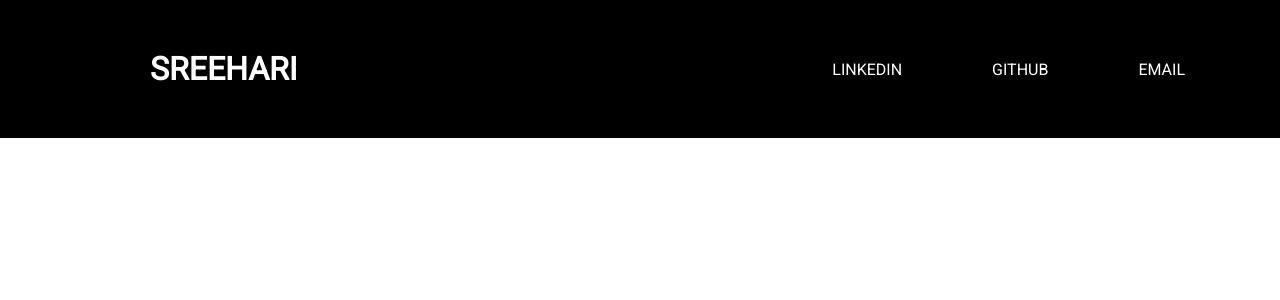
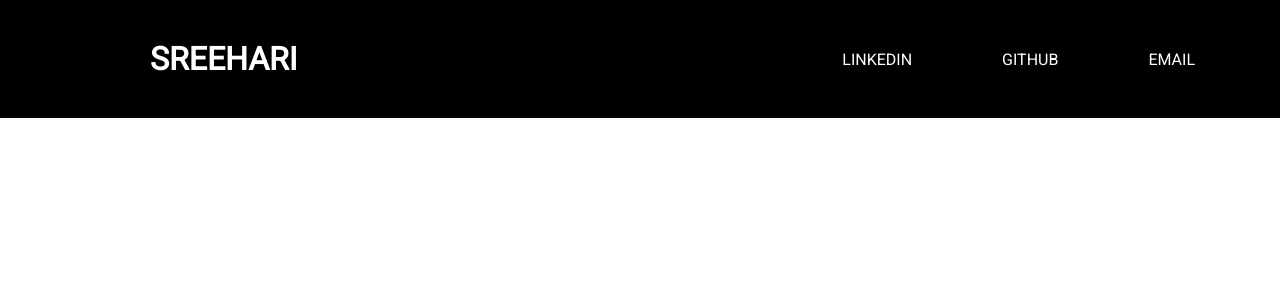
Before and after one commit to sree-shp/my-portfolio, a React (Create React App) app: page / in a window 1280 px wide. Shown: the top 300 px of the page. Built offline with nearby package versions, Linux system fonts and the light colour scheme.

Commit message:
minor changes on navbar

```diff
--- a/src/Navbar/Navbar.css
+++ b/src/Navbar/Navbar.css
@@ -4,7 +4,7 @@
     background-color: black;
     font-family: 'Roboto', sans-serif;
     color: white;
-    padding: 50px;
+    padding: 40px 40px 40px 150px;
     display: flex;
     animation: 1s ease 2s backwards fadeIn;
 }
@@ -15,19 +15,16 @@
     color: inherit;
     font-size: 2rem;
     font-weight: 600;
-    padding-left: 100px;
-
 }
-
 
 .link-text{
     text-decoration: none;
     color: inherit;
     padding: 10px 45px 0px;
-
+    font-weight: 500;
 }
 
 .link-text:hover{
-    transform: scale(1.5,1.5);
+    transform: scale(1.25,1.25);
     transition: transform 0.5s;
 }
```
